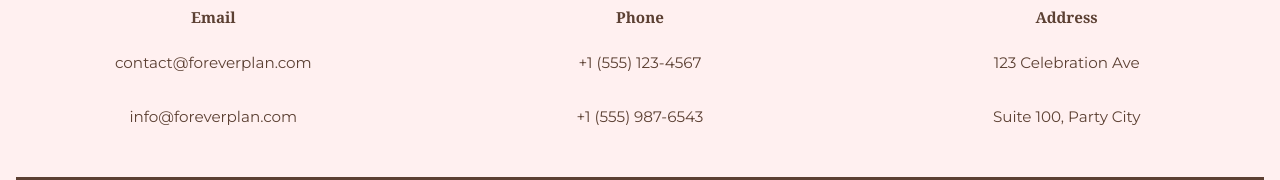
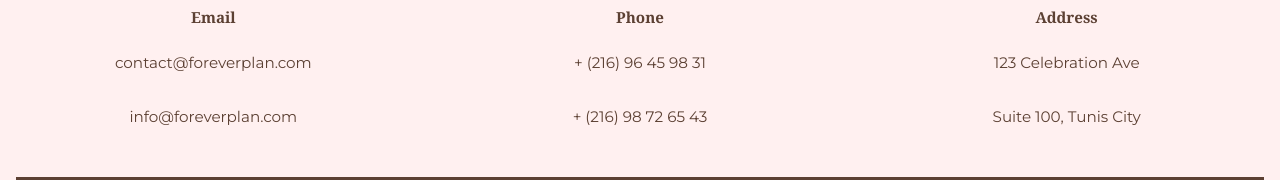
Before and after one commit to rimsta3-ctrl/forever-plan-, an Angular app: page / in a window 1280 px wide. Shown: the part 3418-3598 px from the top of the page. Built offline with nearby package versions, Linux system fonts and the light colour scheme.

Commit message:
final change front

```diff
--- a/src/app/footer/footer.component.html
+++ b/src/app/footer/footer.component.html
@@ -9,14 +9,14 @@
     <div class="contact-item">
       <div class="icon phone"></div>
       <h4>Phone</h4>
-      <p>+1 (555) 123-4567</p>
-      <p>+1 (555) 987-6543</p>
+      <p>+ (216) 96 45 98 31</p>
+      <p>+ (216) 98 72 65 43</p>
     </div>
     <div class="contact-item">
       <div class="icon address"></div>
       <h4>Address</h4>
       <p>123 Celebration Ave</p>
-      <p>Suite 100, Party City</p>
+      <p>Suite 100, Tunis City</p>
     </div>
   </div>
 
```
